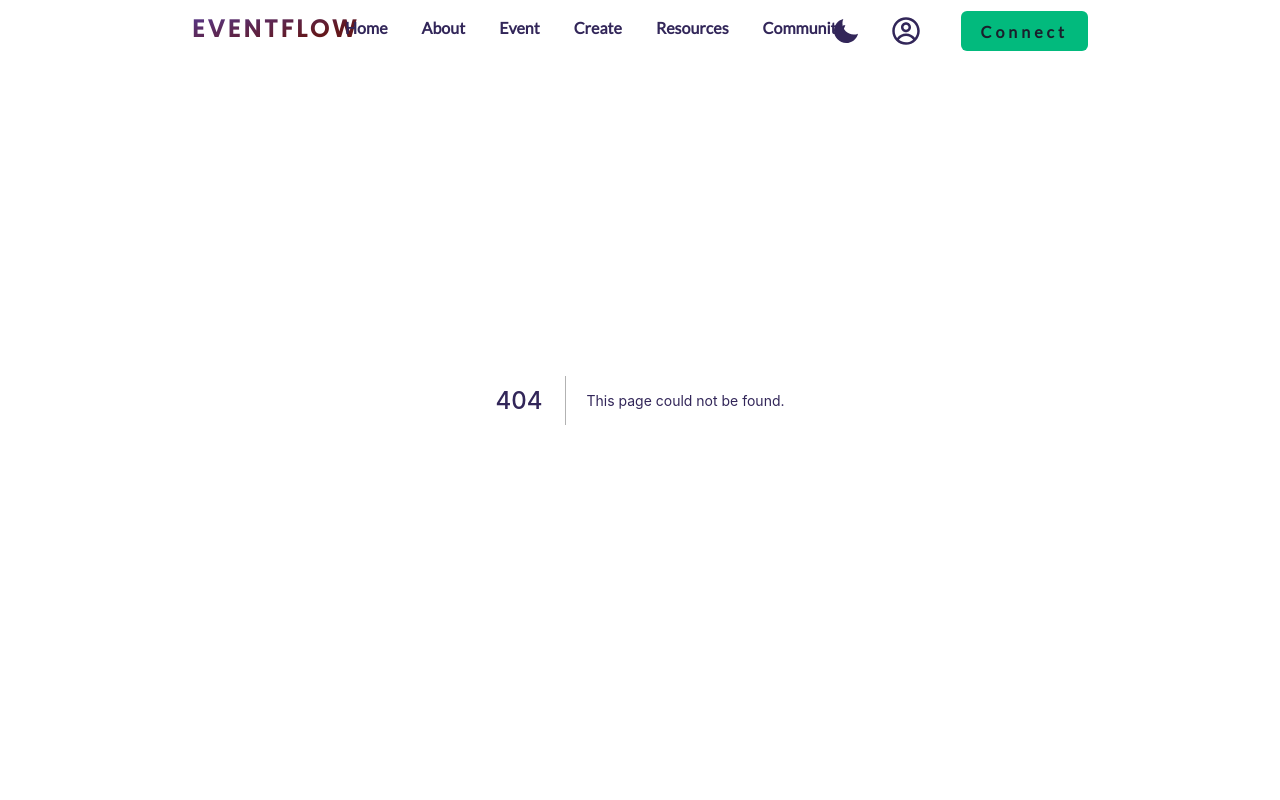
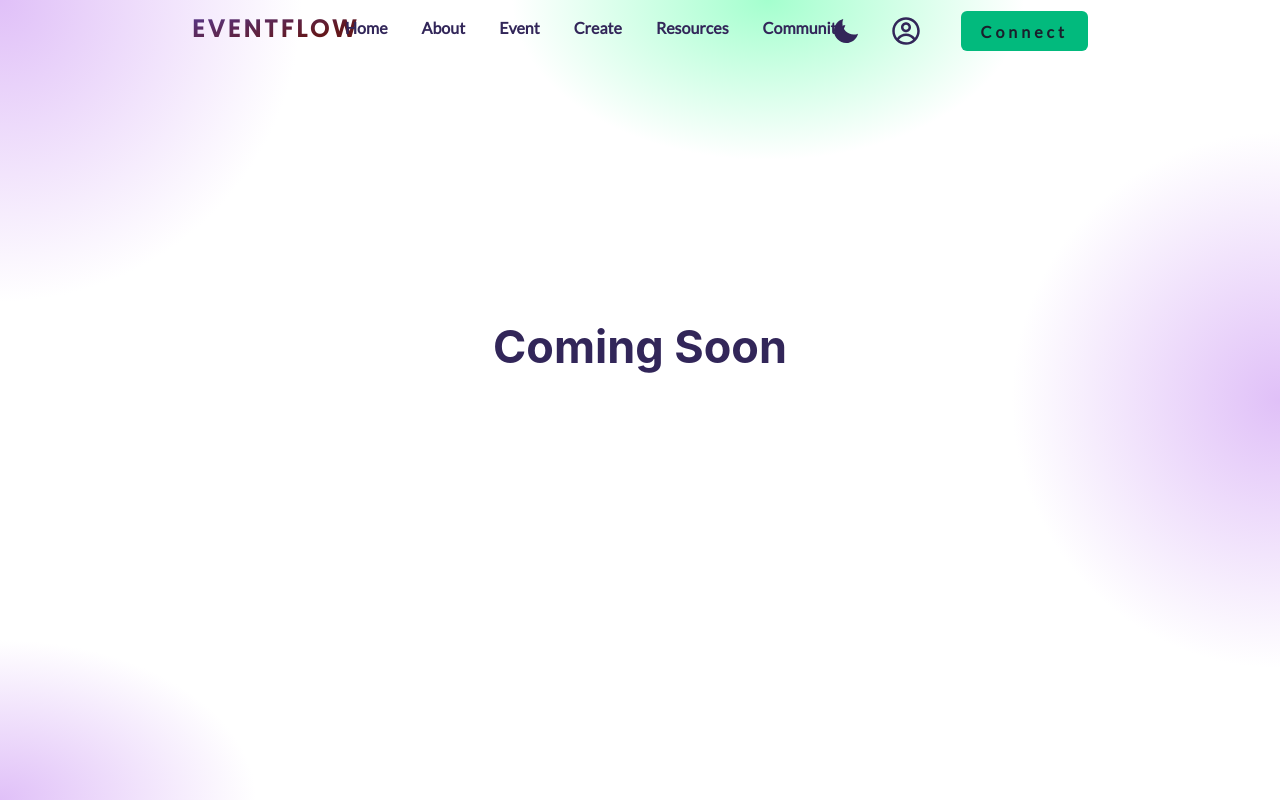
Before and after one commit to BlockHashiras/EventFlow-Frontend, a Next.js app: page /portfolio in a window 1280 px wide. Before the commit this address had no page. Shown: the top 800 px of the page. Built offline with nearby package versions, Linux system fonts and the light colour scheme.

Commit message:
added portfolio component

```diff
--- /dev/null
+++ b/pages/portfolio.tsx
@@ -0,0 +1,15 @@
+import { Box, Heading, Text } from "@chakra-ui/react";
+const portfolio = () => {
+    return (
+        <Box
+        className="portfolio-wrapper"
+        px="12rem"
+        h="100vh"
+        pt="20rem"
+        >
+            <Heading textAlign="center" fontSize="45px">Coming Soon</Heading>
+        </Box>
+    );
+}
+
+export default portfolio;
```
